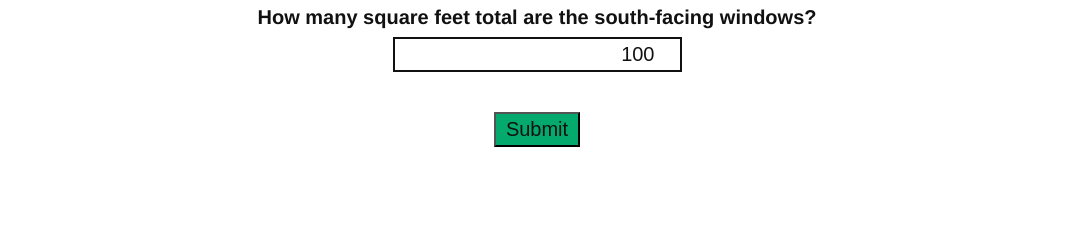
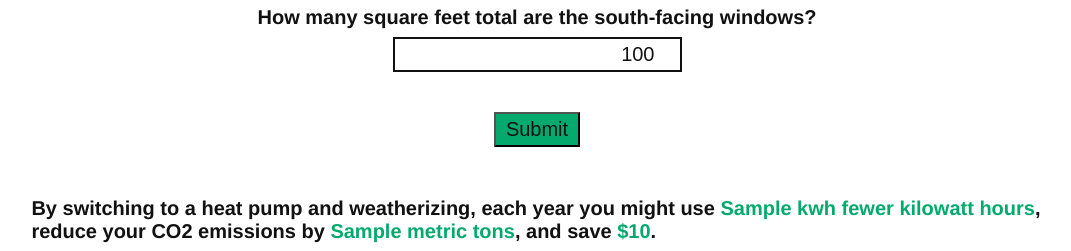
Before and after one commit to tfavorite/electric-home-project, a Django app: template electrichome/electrichome/templates/base_form.html in a window 1280 px wide. Shown: the part 700-951 px from the top of the page, without its empty margins (103-1174 px from the left). Before the commit the page ends 847 px from the top, so only its background shows below. Run offline with Django 5.2, Linux system fonts and the light colour scheme; tables that the repository leaves empty hold one stand-in row (values such as "Sample post"); the template is opened without the code that fills it: values that come from a table or form of the project are taken from there, most other values are stand-ins (such as "Sample title", 1, 10 or a date in 2020).

Commit message:
surface calculated values to the UI

```diff
--- a/electrichome/electrichome/static/css/concrete.css
+++ b/electrichome/electrichome/static/css/concrete.css
@@ -368,3 +368,30 @@
   h2, h5 {
     text-align: center;
   }
+
+  #results {
+    margin-left: 10%;
+    margin-right: 10%;
+    margin-top: 50px;
+    font-weight: bold;
+  }
+
+  #submitBtn.submitting {
+    display: none;
+  }
+
+  #loadingMessage {
+    display: none;
+  }
+  #loadingMessage.submitting {
+    display: block;
+    text-align: center;
+  }
+
+span.saving {
+    color: #04AA6D;
+}
+
+span.cost {
+    color: lightslategray;
+}
--- a/electrichome/electrichome/templates/base_form.html
+++ b/electrichome/electrichome/templates/base_form.html
@@ -4,6 +4,12 @@
     <title>Residential Information</title>
     {% load static %}
     <link rel="stylesheet" type="text/css" href="{% static 'css/concrete.css' %}" />
+    <script>
+        function disappearSubmitBtn() {
+            document.getElementById("submitBtn").classList.add("submitting");
+            document.getElementById("loadingMessage").classList.add("submitting");
+        }
+    </script>
 </head>
 <body>
     <h2>How much could you reduce your CO2 emissions by switching to a heat pump?</h2>
@@ -11,10 +17,16 @@
     <form method="post" action="">
         {% csrf_token %}
         {{ form.as_p }}
-        <input type="submit" value="Submit">
+        <input id="submitBtn" onclick="disappearSubmitBtn()" type="submit" value="Submit">
     </form>
 
+    <div id="loadingMessage">Calculating...</div>
+
     {% if submitted_data %}
+        <div id="results">By switching to a heat pump and weatherizing, each year you might use <span class="saving">{{ calculated_data.difference.kwh }} fewer kilowatt hours</span>,
+            reduce your CO2 emissions by <span class="saving">{{ calculated_data.difference.co2 }} metric tons</span>,
+            and {% if calculated_data.difference.cost < 0 %}it will cost <span class="cost">${{ calculated_data.difference.abs_cost }}</span>{% else %}save <span class="saving">${{ calculated_data.difference.cost }}</span>{% endif %}.
+        </div>
         <!-- <p>Submitted Data:</p>
         <ul>
             <li><strong>Square Footage:</strong> {{ submitted_data.square_footage }}m</li>
--- a/electrichome/electrichome/views.py
+++ b/electrichome/electrichome/views.py
@@ -109,9 +109,10 @@ def _do_the_thing(submitted_data):
     natural_gas = energy_usages[heating_types["natural_gas"]["value"]]
     heat_pump = energy_usages[heating_types["heat_pump"]["value"]]
     diff_from_before = {
-        "kwh": heat_pump["yearly_kwh"] - natural_gas["yearly_kwh"],
-        "cost": heat_pump["yearly_cost"] - natural_gas["yearly_cost"],
-        "co2": heat_pump["yearly_co2"] - natural_gas["yearly_co2"]
+        "kwh": round(natural_gas["yearly_kwh"] - heat_pump["yearly_kwh"]),
+        "cost": round(natural_gas["yearly_cost"] - heat_pump["yearly_cost"]),
+        "abs_cost": abs(round(natural_gas["yearly_cost"] - heat_pump["yearly_cost"])),
+        "co2": '%.2f'%(natural_gas["yearly_co2"] - heat_pump["yearly_co2"])
     }
 
     return {
```
